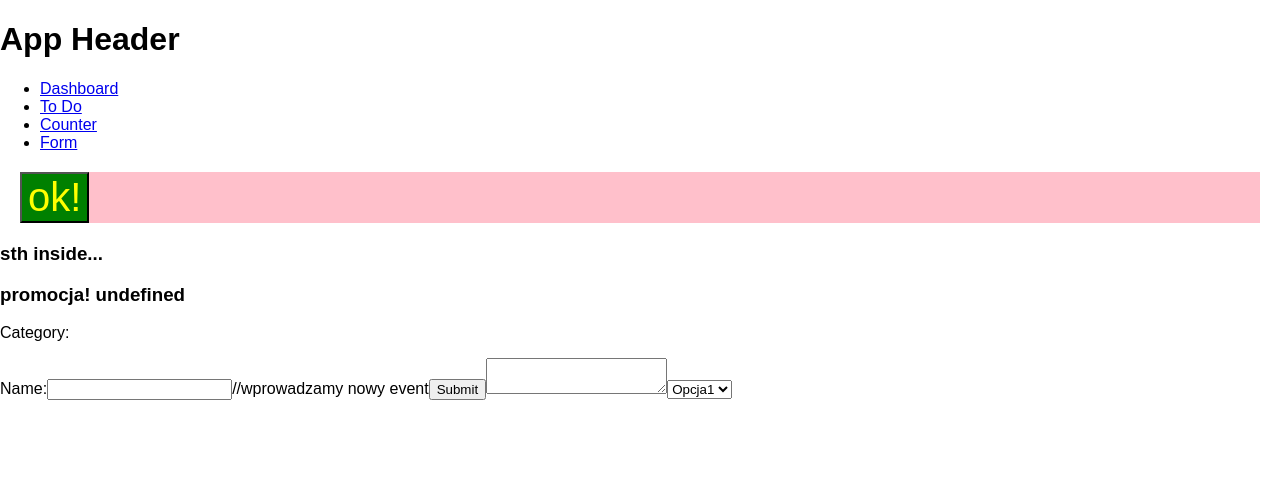
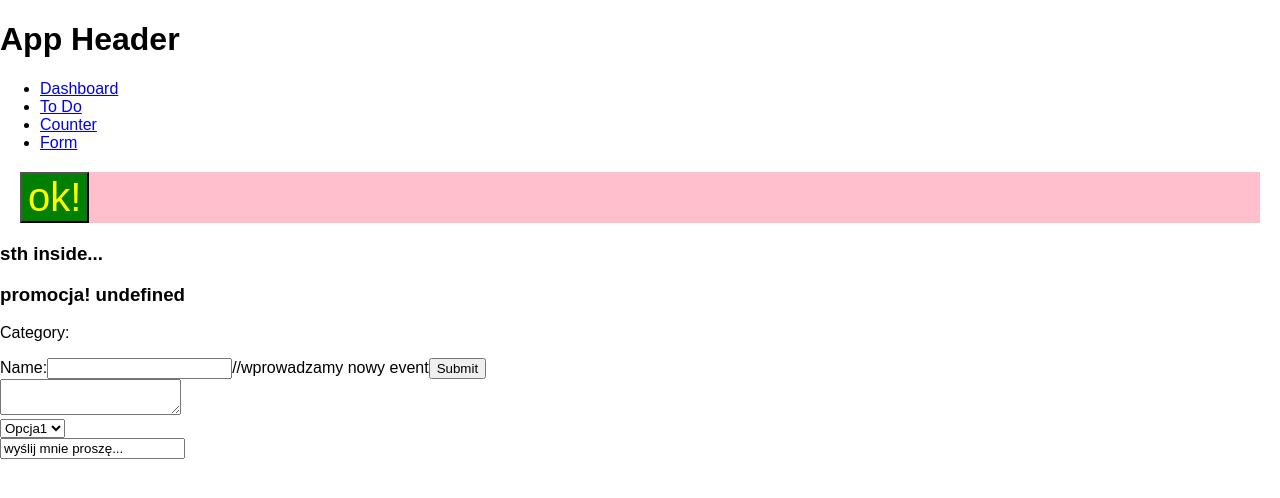
Before and after one commit to maciekpollub/todo, a React (Create React App) app: page /form in a window 1280 px wide. Shown: the top 498 px of the page. Built offline with nearby package versions, Linux system fonts and the light colour scheme.

Commit message:
submit event added ...

```diff
--- a/src/components/form/index.js
+++ b/src/components/form/index.js
@@ -13,7 +13,7 @@ class Form extends Component {
         this.state = {
             content: 'sth inside...'
         };
-
+        this.handleSubmit = this.handleFormSubmit.bind(this);
     }
 
     handleFormTitle(event) {
@@ -29,6 +29,11 @@ class Form extends Component {
         });
     }
 
+    handleFormSubmit(event) {
+        console.log(this.state);
+        event.preventDefault();//zeby przy wysyłce forma strona nie ładowała sie od nowa...
+    }
+
     render() {
        return(
            <div>
@@ -41,12 +46,18 @@ class Form extends Component {
                        <input type='text' name='name' onChange={this.handleTitle} />//wprowadzamy nowy event
                    </label>
                    <input type='submit' value='Submit' />
-                   <textarea onChange={this.handleContent}/>
+                   <div>
+                       <textarea onChange={this.handleContent}/>
+                   </div>
                    <select>
                        <option>Opcja1</option>
                        <option>Opcja2</option>
                        <option>Opcja3</option>
                    </select>
+                   <div>
+                       <input type='sumbit' value='wyślij mnie proszę...'/>
+                   </div>
+
                </form>
            </div>
 
```
